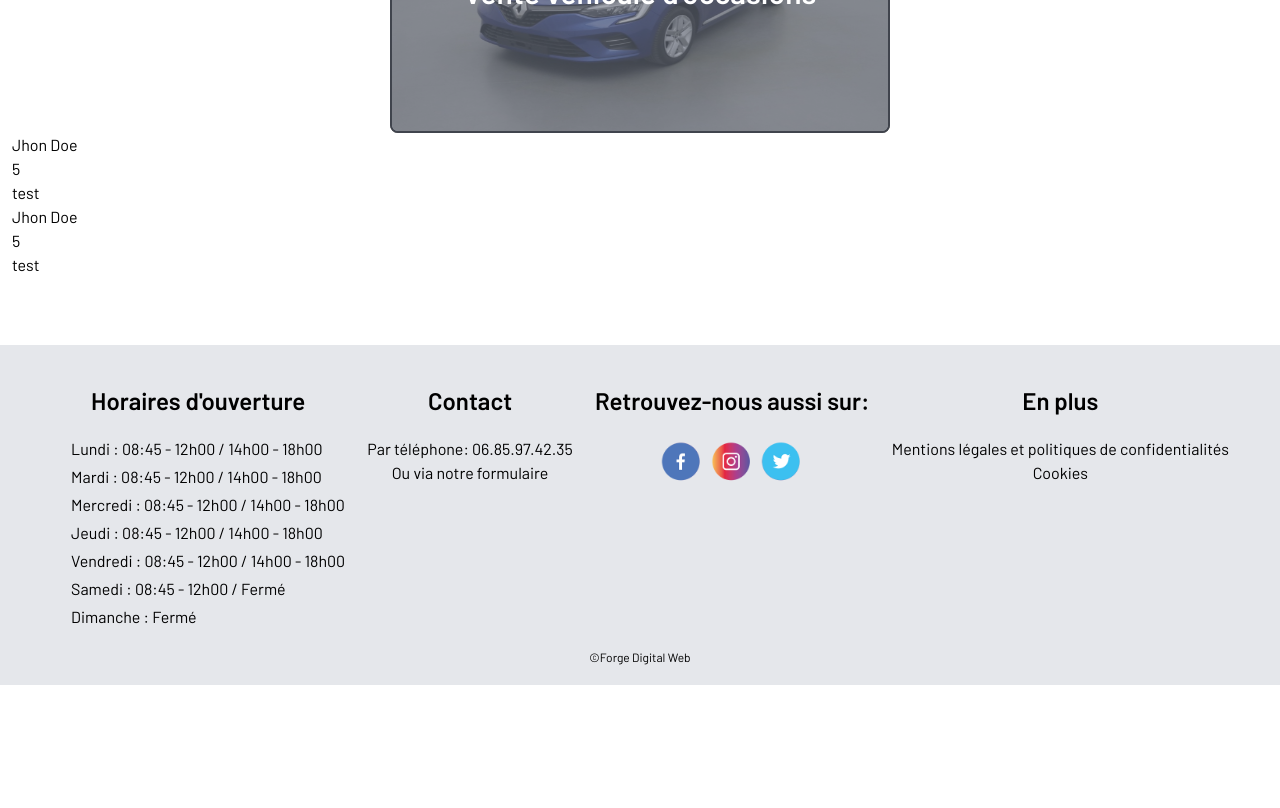
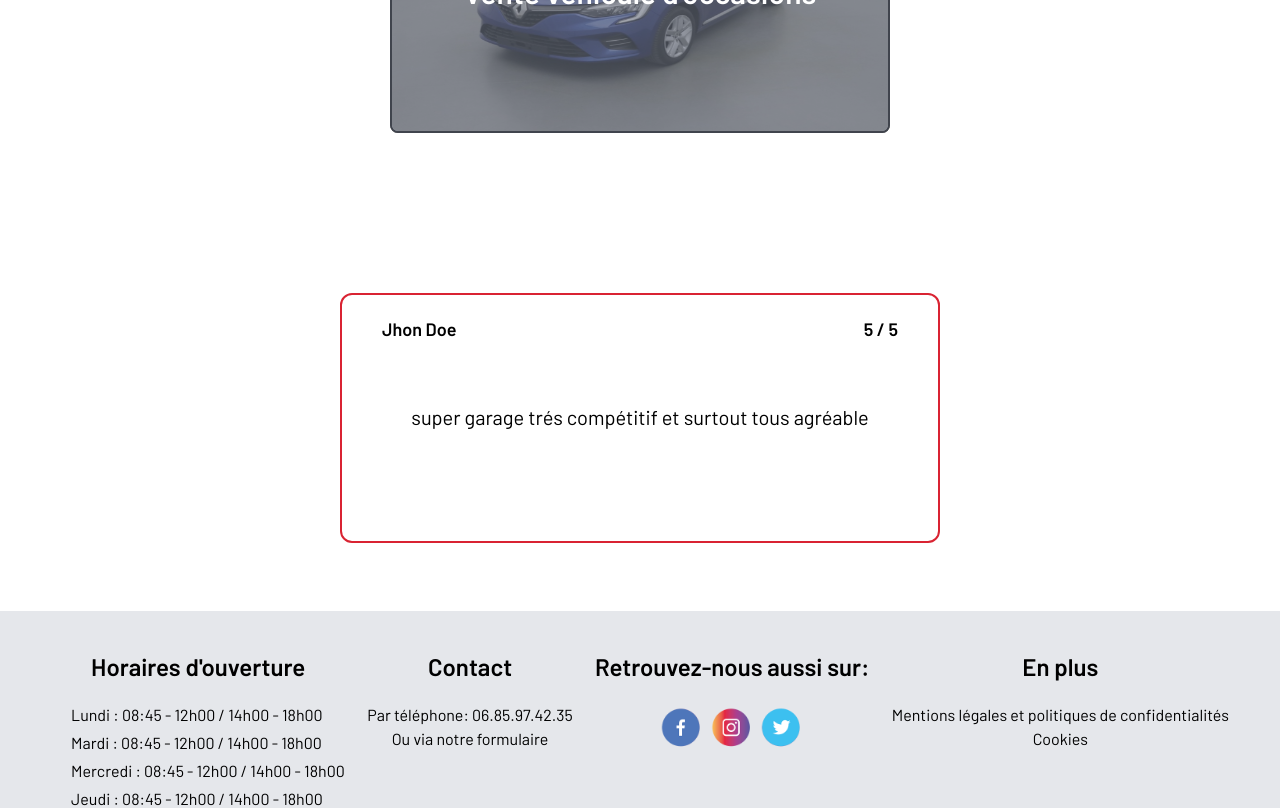
Before and after one commit to kyoshiroDev/Garage-V-Parrot-NextJS, a Next.js app: page / in a window 1280 px wide. Shown: the part 1540-2348 px from the top of the page. Before the commit the page ends 2225 px from the top, so only its background shows below. Built offline with nearby package versions, Linux system fonts and the light colour scheme.

Commit message:
correction bug mineur affichage

```diff
--- a/app/components/Avis-clients/Page.tsx
+++ b/app/components/Avis-clients/Page.tsx
@@ -10,22 +10,33 @@ export default function AvisClients() {
       id: 1,
       name: 'Jhon Doe',
       note: 5,
-      content: 'test',
+      content: 'super garage trés compétitif et surtout tous agréable',
     },
-    {
-      id: 2,
-      name: 'Jhon Doe',
-      note: 5,
-      content: 'test',
-    },
+    // {
+    //   id: 2,
+    //   name: 'Jhon Doe',
+    //   note: 5,
+    //   content: 'test',
+    // },
   ])
   return (
-    <div className={'max-w-[600px]'}>
+    <div
+      className={
+        'flex flex-col justify-center items-center max-w-[600px] min-h-[250px] border-2 border-garage-red mt-40 m-auto rounded-xl'
+      }
+    >
       {avisClient.map((avisClient) => (
-        <div key={avisClient.id}>
-          <p>{avisClient.name}</p>
-          <p>{avisClient.note}</p>
-          <p>{avisClient.content}</p>
+        <div
+          key={avisClient.id}
+          className="flex-1 h-full w-full flex flex-col justify-items-start items-center"
+        >
+          <div className="flex w-full justify-between py-5 px-10 text-lg font-semibold">
+            <p>{avisClient.name}</p>
+            <p>{avisClient.note} / 5</p>
+          </div>
+          <div className="flex w-full justify-center items-center text-xl mt-10">
+            <p>{avisClient.content}</p>
+          </div>
         </div>
       ))}
     </div>
--- a/app/components/Footer/Page.tsx
+++ b/app/components/Footer/Page.tsx
@@ -64,7 +64,9 @@ export default function Footer() {
         <p>Cookies</p>
       </div>
       <div className={'w-full text-center mt-5'}>
-        <p className={'text-xs'}>©Forge Digital Web</p>
+        <p className={'text-xs'}>
+          Copyright 2024 © Forge Digital Web - Tous droit réservés
+        </p>
       </div>
     </footer>
   )
--- a/app/components/Navbar/Page.tsx
+++ b/app/components/Navbar/Page.tsx
@@ -10,22 +10,22 @@ export default function Navbar() {
   // Variables
   const menu: MenuInterface[] = [
     { id: 1, name: 'Accueil', href: '/' },
-    { id: 2, name: 'Mécanique', href: '/mecanique' },
-    { id: 3, name: 'Carrosserie', href: '/carrosserie' },
-    { id: 4, name: 'Occasions', href: '/occasions' },
+    { id: 2, name: 'Mécanique', href: '/pages/mecanique' },
+    { id: 3, name: 'Carrosserie', href: '/pages/carrosserie' },
+    { id: 4, name: 'Occasions', href: '/pages/occasions' },
   ]
 
   // States
   const [isOPen, setIsOpen] = useState<boolean>(false)
 
-  console.log(isOPen)
   return (
     <header className="flex items-center justify-between max-h-[100px] w-full border-b border-black">
       <Image
         src="/Header/Logo.png"
         alt="logo de la société"
         width={250}
-        height={0}
+        height={250}
+        priority={true}
         className="aspect-square object-fill"
       />
       <nav
@@ -52,7 +52,7 @@ export default function Navbar() {
           className="aspect-square"
         />
         <Image
-          src={'/Header/menu-burger.svg'}
+          src={!isOPen ? '/Header/menu-burger.svg' : '/Header/x-lg.svg'}
           alt="menu burger"
           width={50}
           height={50}
--- /dev/null
+++ b/app/not-found.tsx
@@ -0,0 +1,3 @@
+export default function NotFound() {
+  return <div>Not Found</div>
+}
```
Also changed, not shown: public/Header/x-lg.svg (added).
